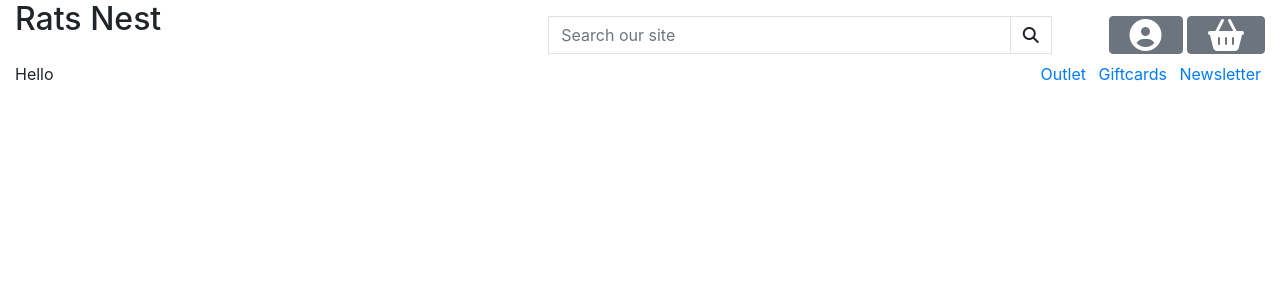
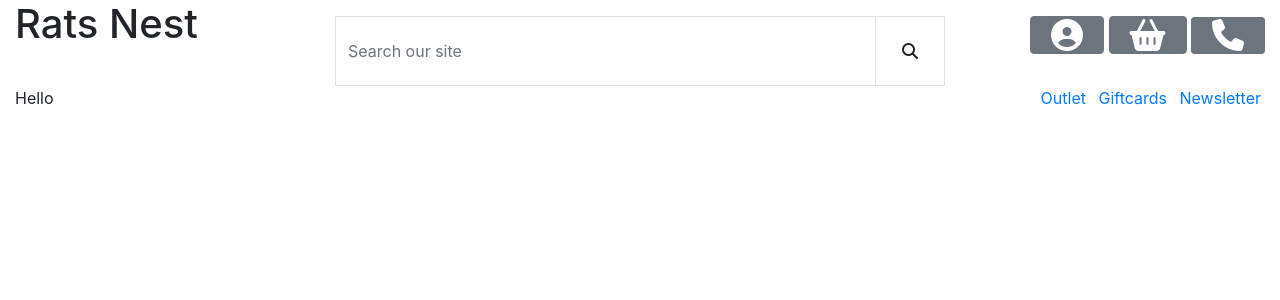
Before and after one commit to Enquil/rats_nest_v2, a Django app: page / in a window 1280 px wide. Shown: the top 300 px of the page. Run offline with Django 3.2, Linux system fonts and the light colour scheme; some libraries are stand-ins or nearby versions.

Commit message:
added contact link, added static root to settings, also media root and url

```diff
--- a/rats_nest_v2/settings.py
+++ b/rats_nest_v2/settings.py
@@ -129,6 +129,10 @@ USE_TZ = True
 # https://docs.djangoproject.com/en/3.2/howto/static-files/
 
 STATIC_URL = '/static/'
+STATICFILES_DIRS = (os.path.join(BASE_DIR, 'static'),)
+
+MEDIA_URL = '/media/'
+MEDIA_ROOT = os.path.join(BASE_DIR, 'media')
 
 # Default primary key field type
 # https://docs.djangoproject.com/en/3.2/ref/settings/#default-auto-field
--- a/rats_nest_v2/urls.py
+++ b/rats_nest_v2/urls.py
@@ -21,4 +21,4 @@ from django.conf.urls.static import static
 urlpatterns = [
     path('admin/', admin.site.urls),
     path('', include('home.urls'), name='home_urls'),
-]
+] + static(settings.MEDIA_URL, document_root=settings.MEDIA_ROOT)
--- /dev/null
+++ b/static/css/base.css
@@ -0,0 +1,8 @@
+#search-bar {
+    height: 70px;
+}
+
+#search-btn {
+    height: 70px;
+    width: 70px;
+}
--- a/templates/base.html
+++ b/templates/base.html
@@ -57,16 +57,16 @@
 
         <header id="topnav" class="container-fluid fixed-top">
             <div id="nav-top-section" class="row">
-                <div class="col-5 col-lg-5 col-lg-2">
-                    <h2>Rats Nest</h2>
+                <div class="col-3">
+                    <h1 class="m-0" style="margin-top: 16px;">Rats Nest</h1>
                 </div>
                 <!-- SearchBar -->
-                <div class="col-7 col-lg-5 text-right mt-3 text-right">
+                <div class="col-6 col-lg-6 text-right mt-3 text-right">
                     <form method="GET" action="">
                         <div class="input-group w-100">
-                            <input class="form-control border border-black rounded-0" type="text" name="q" placeholder="Search our site">
+                            <input id="search-bar"  class="form-control border border-black rounded-0" type="text" name="q" placeholder="Search our site">
                             <div class="input-group-append">
-                                <button class="form-control btn btn-black border border-black rounded-0" type="submit">
+                                <button id="search-btn" class="form-control btn btn-black border border-black rounded-0" type="submit">
                                     <span class="icon">
                                         <i class="fas fa-search"></i>
                                     </span>
@@ -75,25 +75,41 @@
                         </div>
                     </form>
                 </div>
-                <div class="col text-right me-1 mt-3 mb-2">
+                <div class="col-3 text-right me-1 mt-3 mb-2">
                     <!-- User Menu button -->
                     <a class="btn btn-secondary" href="#" role="button" id="account-dropdown"
                        data-toggle="dropdown" aria-haspopup="true" aria-expanded="false">
                        <i class="fa-solid fa-circle-user fa-2xl mx-2"></i>
                     </a>
+                    <div class="dropdown-menu" aria-labelledby="account-dropdown">
+                        <a class="dropdown-item my-2" href="#">Log In</a>
+                        <a class="dropdown-item my-2" href="#">Register</a>
+                        <a class="dropdown-item my-2" href="#"></a>
+                      </div>
                     <!-- Shopping Bag Button -->
-                    <a class="btn btn-secondary" href="#" role="button" id="shopping-dropdown"
+                    <a class="btn btn-secondary" href="#" role="button" id="shopping-btn"
                        data-toggle="dropdown" aria-haspopup="true" aria-expanded="false">
                        <i class="fa-solid fa-basket-shopping fa-2xl mx-2"></i>
+                    </a>
+                    <div class="dropdown-menu" aria-labelledby="shopping-btn">
+                        <a class="dropdown-item my-2" href="#">Log In</a>
+                        <a class="dropdown-item my-2" href="#">Register</a>
+                        <a class="dropdown-item my-2" href="#"></a>
+                      </div>
+                      <!-- Contact Link -->
+                    <a class="btn btn-secondary d-none d-xl-inline" style="padding-top: 7px; padding-bottom: 8px;" href="#" role="button" id="contact-link"
+                       data-toggle="dropdown" aria-haspopup="true" aria-expanded="false">
+                       <i class="fa-solid fa-phone fa-2xl mx-2"></i>
                     </a>
                 </div>
             </div>
             <div id="nav-btm-section" class="row">
-                <div class="col-12 col-lg-6">Hello</div>
-                <div class="col-12 col-lg-6 text-right">
+                <div class="col-12 col-md-6">Hello</div>
+                <div class="col-12 col-md-6 text-right">
                         <a class="mx-1" href="">Outlet</a>
                         <a class="mx-1" href="">Giftcards</a>
                         <a class="mx-1" href="">Newsletter</a>
+                        <a class="mx-1 d-inline d-xl-none" href="">Contact</a>
                 </div>
             </div>
         </header>
```
